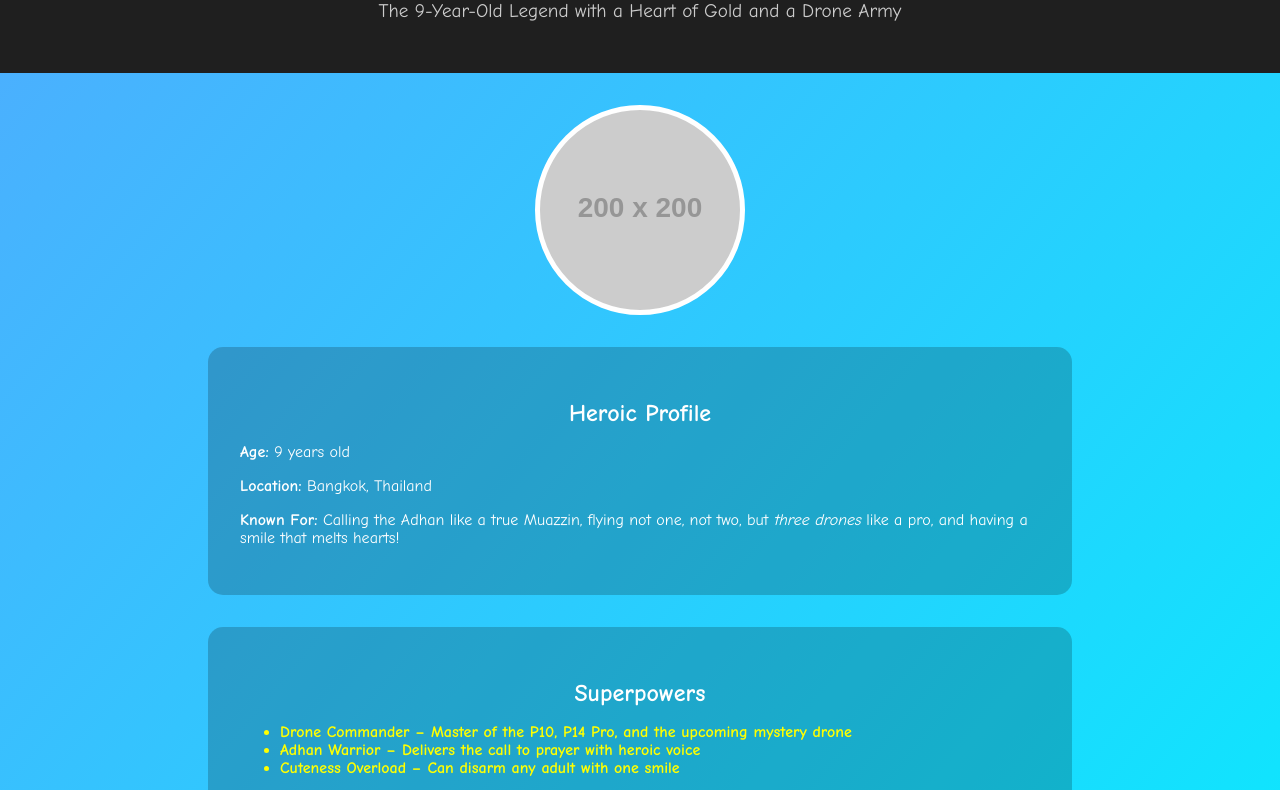
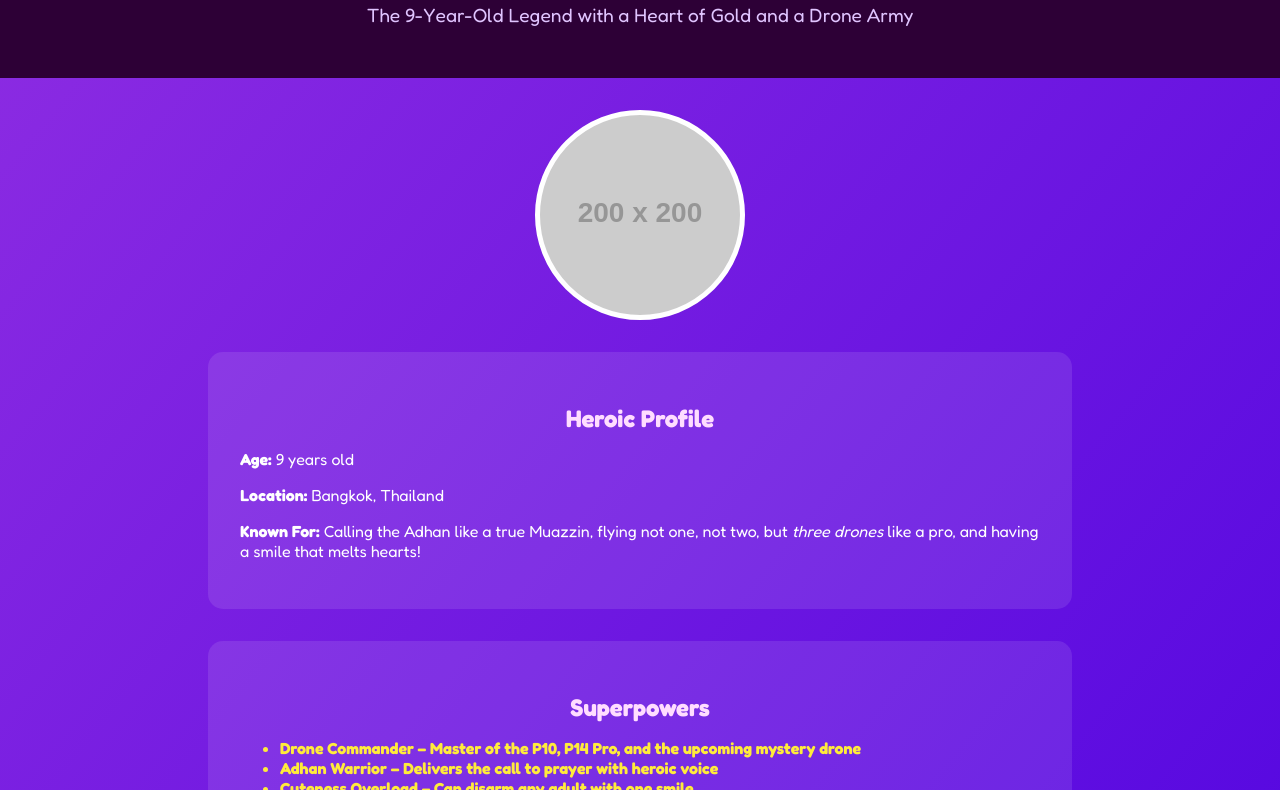
Before and after one commit to thahim/ast, a plain HTML site: page index.html in a window 1280 px wide. Shown: the part 106-896 px from the top of the page. Drawn offline with Linux system fonts and the light colour scheme; placeholder pictures from the web are drawn by us.

Commit message:
Update index.html

```diff
--- a/index.html
+++ b/index.html
@@ -4,17 +4,18 @@
   <meta charset="UTF-8" />
   <meta name="viewport" content="width=device-width, initial-scale=1.0" />
   <title>Abdul Salam Thahim - The Heroic Kid</title>
+  <link href="https://fonts.googleapis.com/css2?family=Fredoka:wght@400;700&display=swap" rel="stylesheet">
   <style>
     body {
       margin: 0;
-      font-family: 'Comic Sans MS', cursive, sans-serif;
-      background: linear-gradient(to bottom right, #4facfe, #00f2fe);
+      font-family: 'Fredoka', sans-serif;
+      background: linear-gradient(to bottom right, #8e2de2, #4a00e0);
       color: #fff;
     }
     header {
       text-align: center;
       padding: 2rem;
-      background: #1f1f1f;
+      background: #2d0036;
     }
     header h1 {
       margin: 0;
@@ -22,7 +23,7 @@
     }
     header p {
       font-size: 1.2rem;
-      color: #ccc;
+      color: #e0c4ff;
     }
     .hero-img {
       display: block;
@@ -37,22 +38,23 @@
       padding: 2rem;
       max-width: 800px;
       margin: auto;
-      background: rgba(0,0,0,0.2);
+      background: rgba(255, 255, 255, 0.1);
       border-radius: 15px;
       margin-bottom: 2rem;
     }
     .section h2 {
       text-align: center;
       margin-bottom: 1rem;
+      color: #ffddff;
     }
     .superpower {
       font-weight: bold;
-      color: #ffff00;
+      color: #ffeb3b;
     }
     footer {
       text-align: center;
       padding: 1rem;
-      background: #111;
+      background: #1b0030;
     }
   </style>
 </head>
```
